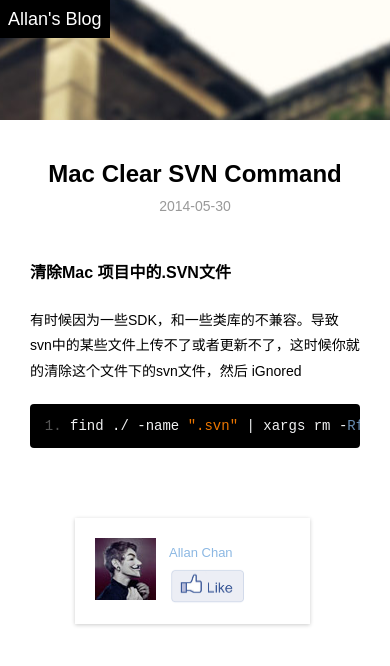
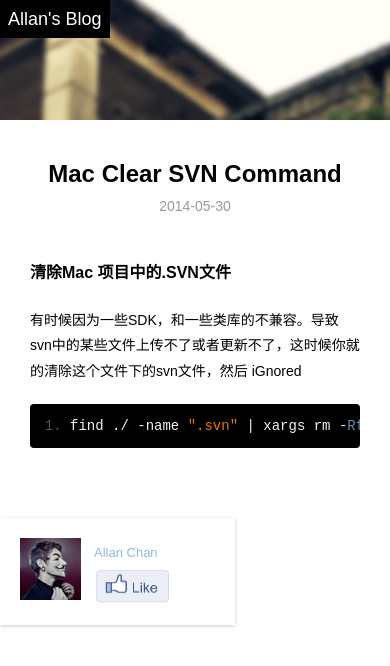
Before and after one commit to AllanChen/allanchen.github.io, a Jekyll site: the page built from _posts/tag/2014-05-30-mac-clear-svn-files.md, in a window 390 px wide. Shown: the top 666 px of the page. Built offline with Jekyll 4.4.1, drawn with Linux system fonts in a browser that asks for light colours; Markdown is read by kramdown in place of the engine named in the settings.

Commit message:
change margin to auto

```diff
--- a/css/default.css
+++ b/css/default.css
@@ -238,9 +238,9 @@
         margin-top:10px;
         box-shadow: none;
     }
-    .sidenav-social{margin-left: 75px;
-        margin-bottom: 20px;
-        width: 50%;}
+    .sidenav-social{width: 50%;
+        height: 67px;
+    margin: auto auto 20px auto}
     .sidenav{
         display: none;}
 }
```
